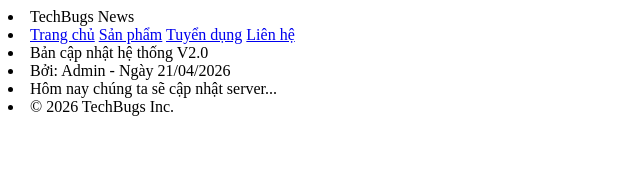
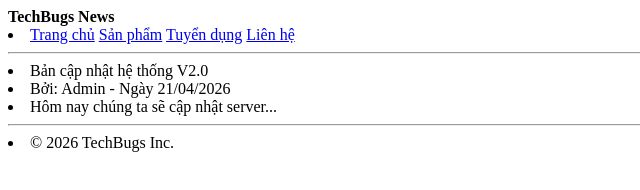
Before and after one commit to phongtrinhtx-dev/baitapgit, a plain HTML site: page index.html in a window 1280 px wide. Shown: the whole page, without its empty margins (0-640 px from the left). Drawn offline with Linux system fonts and the light colour scheme.

Commit message:
feature/nav-barthem nhanh nav-bar

```diff
--- a/index.html
+++ b/index.html
@@ -1,7 +1,7 @@
 <header id="website-wrapper">
 
     <nav class="top-bar">
-        <li class="logo">TechBugs News</li>
+        <b style="text-emphasis:inherit">TechBugs News</b>
         <li class="menu">
             <a href="#">Trang chủ</a>
             <a href="#">Sản phẩm</a>
@@ -9,7 +9,7 @@
             <a href="#">Liên hệ</a>
     </nav>
 </header>
-
+<hr>
 </main class="main-content">
 <section class="news-block">
     <li class="title">Bản cập nhật hệ thống V2.0</li>
@@ -17,7 +17,7 @@
     <li class="text">Hôm nay chúng ta sẽ cập nhật server...</li>
 </section>
 </main>
-
+<hr>
 <footer class="bottom-bar">
     <li class="copyright">© 2026 TechBugs Inc.</li>
     </nav>
```
